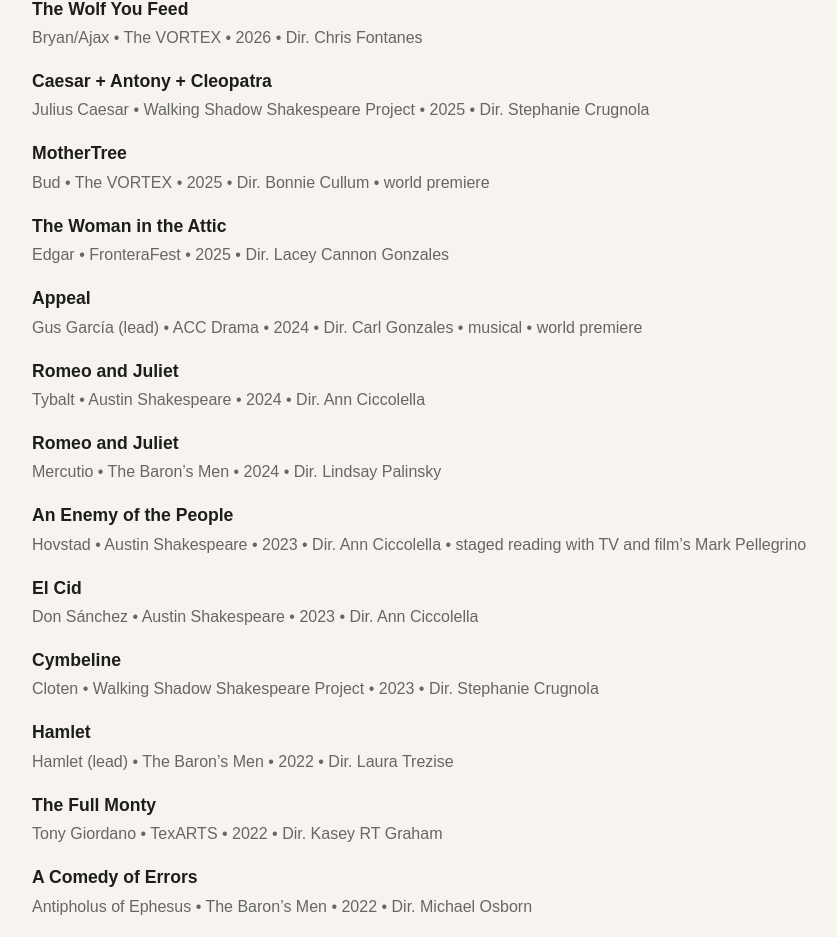
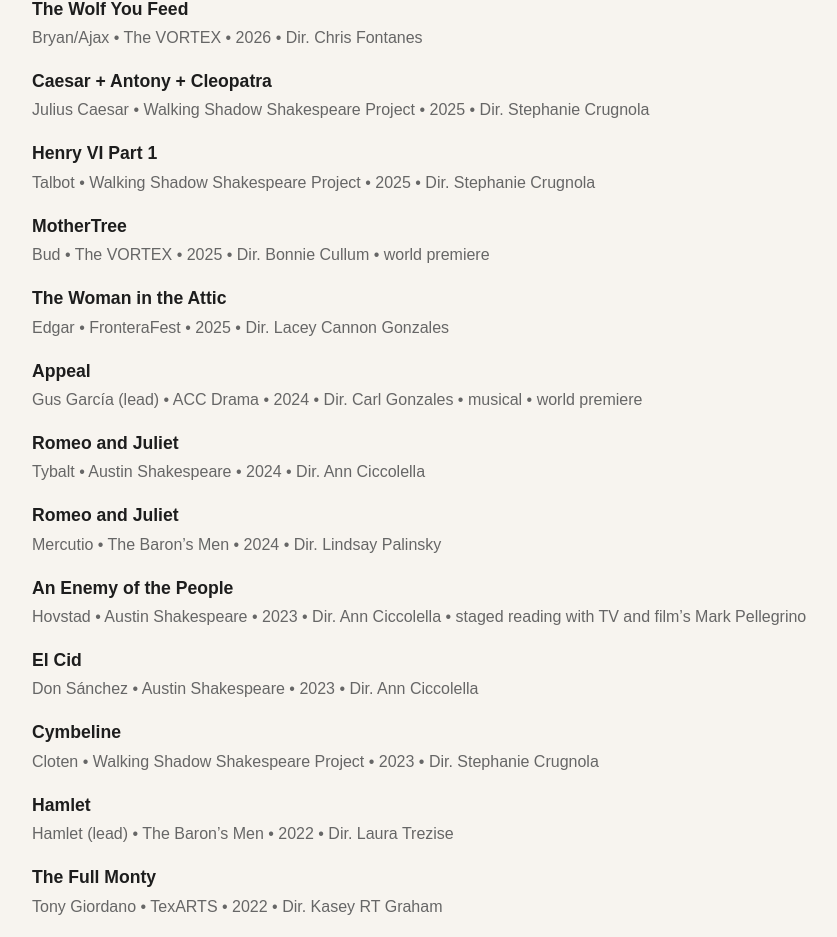
Before and after one commit to pamunev/portfolio-artist-pablo, a React (Vite) app: page /acting in a window 1280 px wide. Shown: the part 1252-2189 px from the top of the page, without its empty margins (8-845 px from the left). Built offline with nearby package versions, Linux system fonts and the light colour scheme.

Commit message:
Added Henry VI credit.

```diff
--- a/src/data.js
+++ b/src/data.js
@@ -251,6 +251,13 @@
     director: "Stephanie Crugnola",
   },
   {
+    title: "Henry VI Part 1",
+    role: "Talbot",
+    company: "Walking Shadow Shakespeare Project",
+    year: "2025",
+    director: "Stephanie Crugnola",
+  },
+  {
     title: "MotherTree",
     role: "Bud",
     company: "The VORTEX",
```
